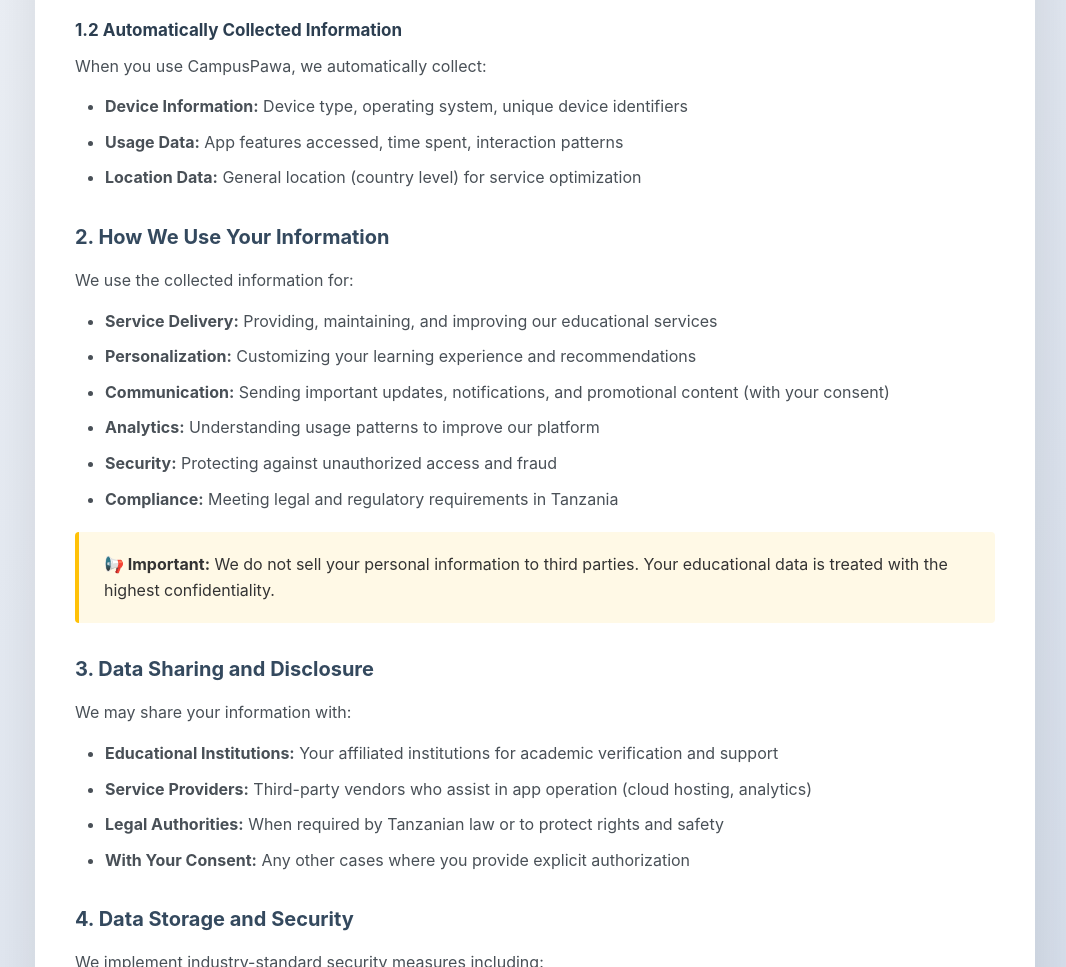
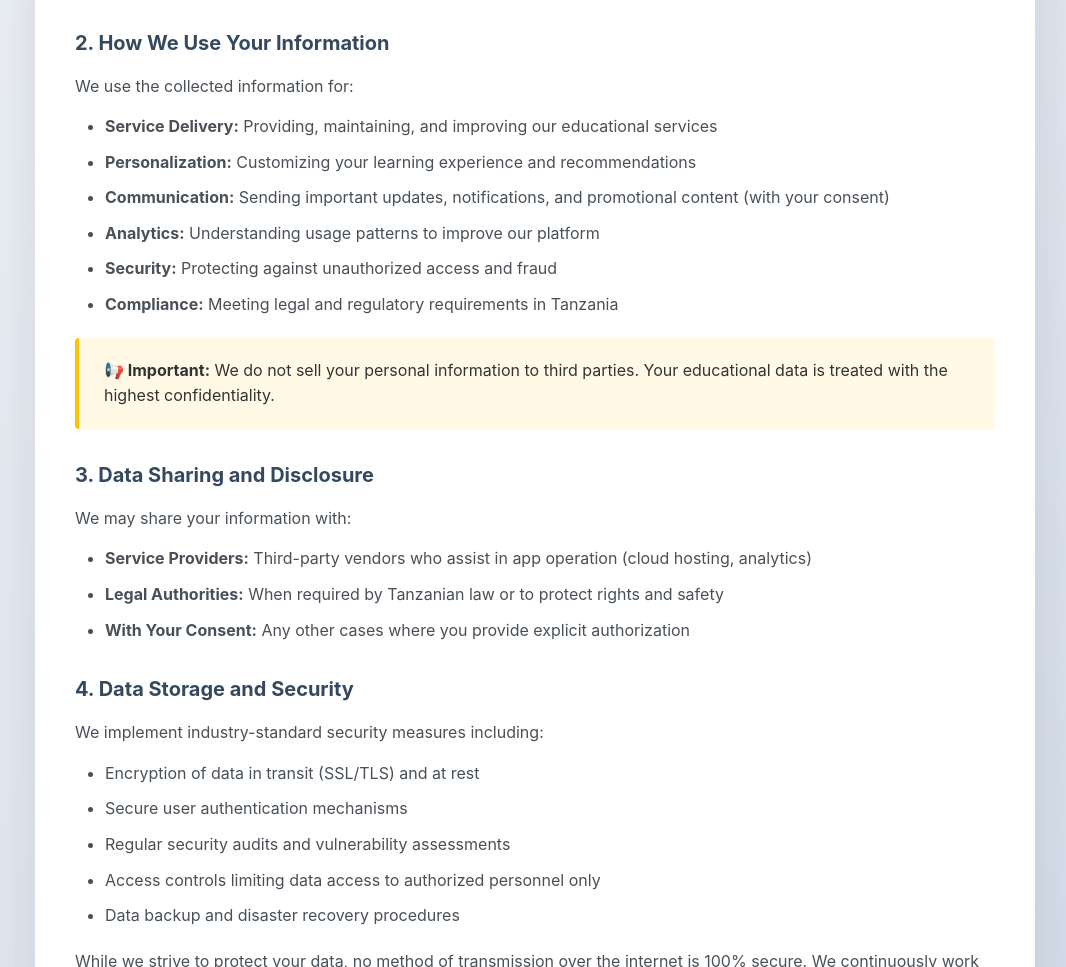
Before and after one commit to Mipawa/campuspawa-privacy-policy, a plain HTML site: page index.html in a window 1280 px wide. Shown: the part 824-1791 px from the top of the page, without its empty margins (105-1171 px from the left). Drawn offline with Linux system fonts and the light colour scheme.

Commit message:
Update index.html

```diff
--- a/index.html
+++ b/index.html
@@ -434,15 +434,6 @@
                     <li><strong>Communicate with us:</strong> Any information you provide in support requests or feedback</li>
                 </ul>
 
-                <h4>1.2 Automatically Collected Information</h4>
-                <p>When you use CampusPawa, we automatically collect:</p>
-                <ul>
-                    <li><strong>Device Information:</strong> Device type, operating system, unique device identifiers</li>
-                    <li><strong>Usage Data:</strong> App features accessed, time spent, interaction patterns</li>
-                    <li><strong>Location Data:</strong> General location (country level) for service optimization</li>
-                </ul>
-
-
                 <h3>2. How We Use Your Information</h3>
                 <p>We use the collected information for:</p>
                 <ul>
@@ -461,7 +452,6 @@
                 <h3>3. Data Sharing and Disclosure</h3>
                 <p>We may share your information with:</p>
                 <ul>
-                    <li><strong>Educational Institutions:</strong> Your affiliated institutions for academic verification and support</li>
                     <li><strong>Service Providers:</strong> Third-party vendors who assist in app operation (cloud hosting, analytics)</li>
                     <li><strong>Legal Authorities:</strong> When required by Tanzanian law or to protect rights and safety</li>
                     <li><strong>With Your Consent:</strong> Any other cases where you provide explicit authorization</li>
```
